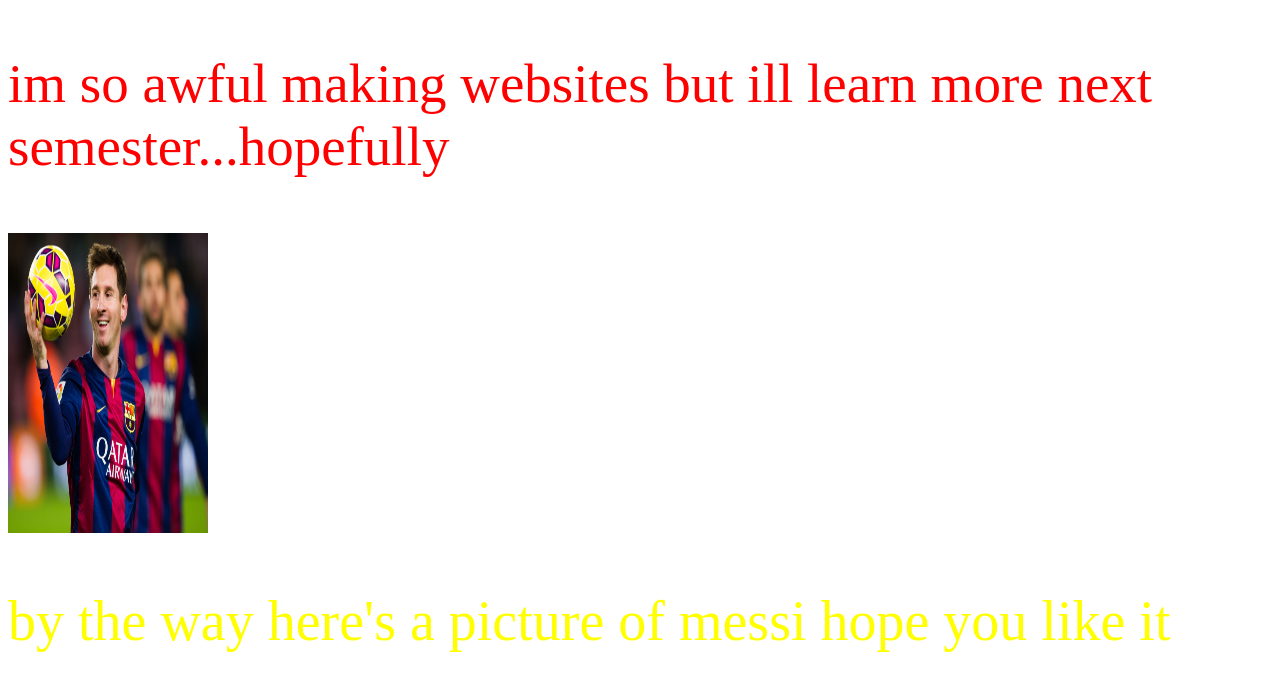
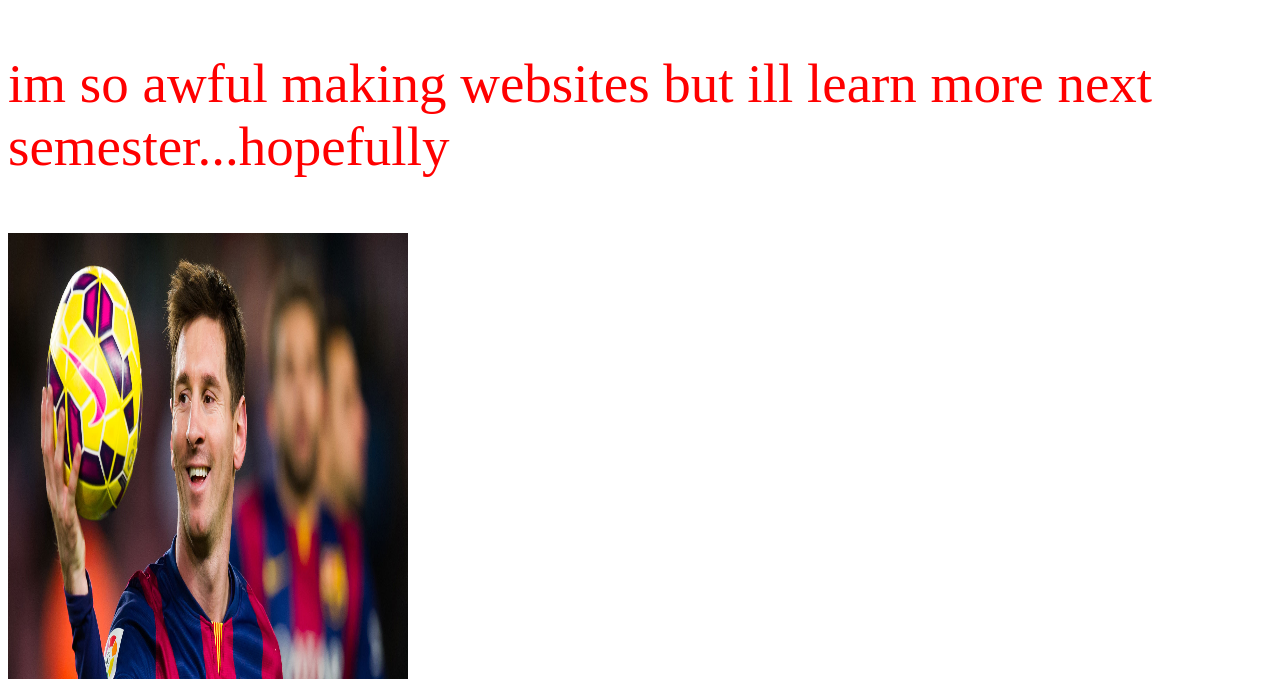
Before and after one commit to CristianPerez-Martinez/test-1, a plain HTML site: page index.html in a window 1280 px wide. Shown: the part 621-1300 px from the top of the page. Drawn offline with Linux system fonts and the light colour scheme.

Commit message:
changessssss

```diff
--- a/style.css
+++ b/style.css
@@ -15,6 +15,6 @@ h1{
   font-size: 56px;
 }
 #image{
-  height: 300px;
-  width: 200px;
+  height: 800px;
+  width: 400px;
 }
```
